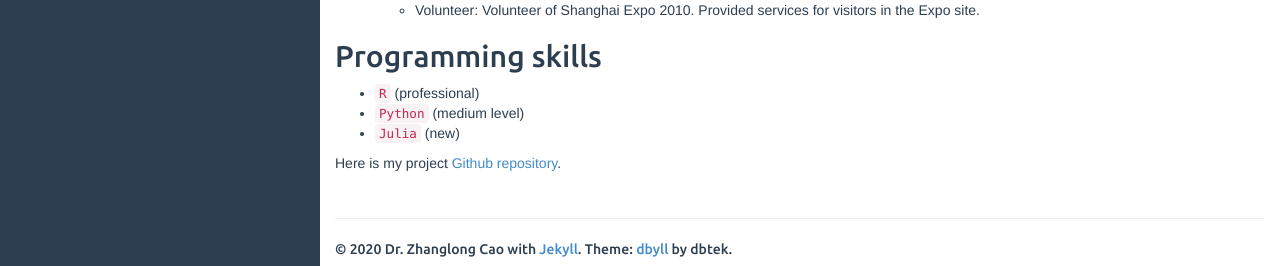
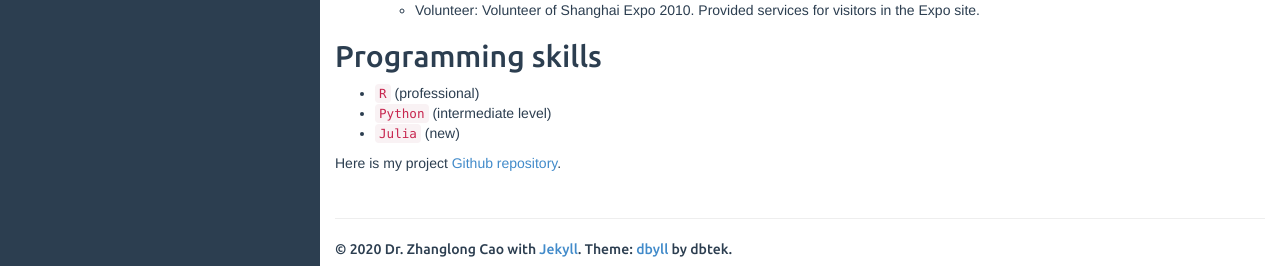
Before and after one commit to jeromecy/jeromecy.github.io, a Jekyll site: the page built from MYCV.md, in a window 1280 px wide and 900 px high, scrolled down 2246 px. Shown: the part 631-897 px from the top of the window. Built offline with Jekyll 4.4.1, drawn with Linux system fonts in a browser that asks for light colours.

Commit message:
intermediate

```diff
--- a/MYCV.md
+++ b/MYCV.md
@@ -159,7 +159,7 @@ Programming skills
 ----------------------
 
 - `R` (professional)
-- `Python` (medium level)
+- `Python` (intermediate level)
 - `Julia` (new)
 
 Here is my project [Github repository](https://github.com/jeromecy).
```
